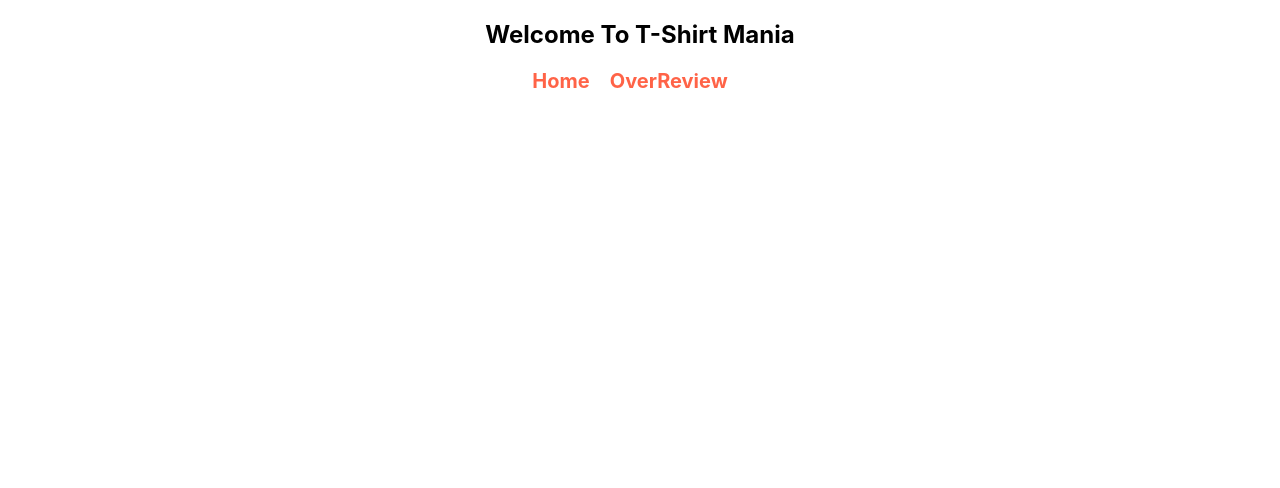
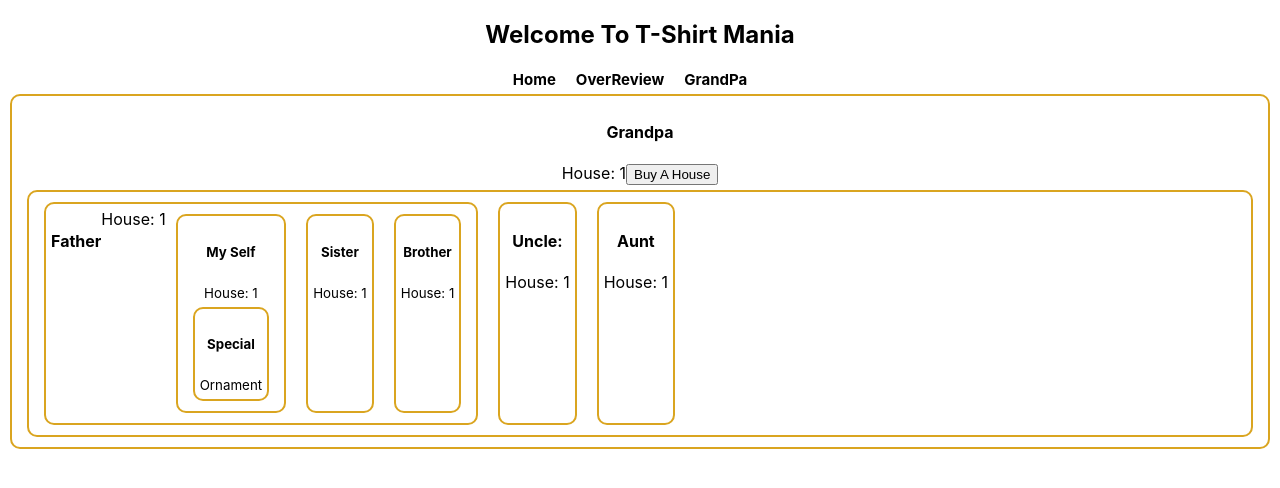
Before and after one commit to Pobarul-islam/T-Shirts-mania, a React (Create React App) app: page /grandpa in a window 1280 px wide. Shown: the top 488 px of the page. Built offline with nearby package versions, Linux system fonts and the light colour scheme.

Commit message:
some code added

```diff
--- a/src/App.js
+++ b/src/App.js
@@ -1,5 +1,6 @@
 import { Route, Routes } from 'react-router-dom';
 import './App.css';
+import Grandpa from './Components/Grandpa/Grandpa';
 import Header from './Components/Header/Header';
 import Home from './Components/Home/Home';
 import OrderReview from './Components/OrderReview/OrderReview';
@@ -12,6 +13,7 @@
         <Route path='/' element={<Home></Home>}></Route>
         <Route path='/home' element={<Home></Home>}></Route>
         <Route path='/orderReview' element={<OrderReview></OrderReview>}></Route>
+        <Route path='/grandpa' element={<Grandpa></Grandpa>}></Route>
       </Routes>
 
     </div>
--- /dev/null
+++ b/src/Components/Aunty/Aunty.js
@@ -0,0 +1,12 @@
+import React from 'react';
+
+const Aunty = ({house}) => {
+    return (
+        <div>
+            <h4>Aunt</h4>
+            <p>House: { house}</p>
+        </div>
+    );
+};
+
+export default Aunty;
--- /dev/null
+++ b/src/Components/Brother/Brother.js
@@ -0,0 +1,12 @@
+import React from 'react';
+
+const Brother = ({house}) => {
+    return (
+        <div>
+            <h5>Brother</h5>
+            <p><small>House: { house}</small></p>
+        </div>
+    );
+};
+
+export default Brother;
--- /dev/null
+++ b/src/Components/Father/Father.js
@@ -0,0 +1,18 @@
+import React from 'react';
+import Brother from '../Brother/Brother';
+import MySelf from '../MySelf/MySelf';
+import Sister from '../Sister/Sister';
+
+const Father = ({ house, ornaments }) => {
+  return (
+    <div style={{ display: "flex" }}>
+      <h4>Father</h4>
+      <p>House: {house}</p>
+      <MySelf house={house} ornaments={ornaments}></MySelf>
+      <Sister house={house}></Sister>
+      <Brother house={house}></Brother>
+    </div>
+  );
+};
+
+export default Father;
--- /dev/null
+++ b/src/Components/Grandpa/Grandpa.css
@@ -0,0 +1,10 @@
+.grandpa, .grandpa div{
+    border: 2px solid goldenrod;
+    margin: 5px 10px;
+    padding: 5px;
+    border-radius: 10px;
+}
+.grandpa p{
+    margin-top: 0;
+    margin-bottom: 0;
+}
--- /dev/null
+++ b/src/Components/Grandpa/Grandpa.js
@@ -0,0 +1,34 @@
+import React, { useState } from 'react';
+import './Grandpa.css'
+import Aunty from '../Aunty/Aunty';
+import Father from '../Father/Father';
+import Uncle from '../Uncle/Uncle';
+
+const Grandpa = () => {
+    const [house, setHouse] = useState(1);
+    const ornaments = 'Diamond Ring'
+    const handleBuyAHouse = () => {
+        const newHouseCount = house + 1;
+        setHouse(newHouseCount);
+    }
+
+    return (
+      <div className="grandpa">
+        <h4>Grandpa</h4>
+
+        <p>
+          House: {house}
+          <button onClick={handleBuyAHouse}>Buy A House</button>
+        </p>
+        <div>
+          <section style={{ display: "flex" }}>
+            <Father house={house} ornaments={ornaments}></Father>
+            <Uncle house={house}></Uncle>
+            <Aunty house={house}></Aunty>
+          </section>
+        </div>
+      </div>
+    );
+};
+
+export default Grandpa;
--- a/src/Components/Header/Header.css
+++ b/src/Components/Header/Header.css
@@ -1,11 +1,11 @@
 nav a{
     text-decoration: none;
     margin-right: 20px;
-    font-size: 20px;
+    font-size: 15px;
     font-weight: bold;
-    color: tomato;
+    color: black;
 
 }
 nav a:hover{
-    color: orange;
+    color: teal;
 }
--- a/src/Components/Header/Header.js
+++ b/src/Components/Header/Header.js
@@ -9,6 +9,7 @@
             <nav>
                 <Link to={'/home'}>Home</Link>
                 <Link to={'/orderReview'}>OverReview</Link>
+                <Link to="grandpa">GrandPa</Link>
             </nav>
         </div>
     );
--- /dev/null
+++ b/src/Components/MySelf/MySelf.js
@@ -0,0 +1,16 @@
+import React from 'react';
+import Special from '../Special/Special';
+
+const MySelf = ({ house, ornaments }) => {
+  return (
+    <div>
+      <h5>My Self</h5>
+      <p>
+        <small>House: {house}</small>
+      </p>
+      <Special ornaments={ornaments}></Special>
+    </div>
+  );
+};
+
+export default MySelf;
--- /dev/null
+++ b/src/Components/Sister/Sister.js
@@ -0,0 +1,12 @@
+import React from 'react';
+
+const Sister = ({house}) => {
+    return (
+        <div>
+            <h5>Sister</h5>
+            <p><small>House: { house}</small></p>
+        </div>
+    );
+};
+
+export default Sister;
--- /dev/null
+++ b/src/Components/Special/Special.js
@@ -0,0 +1,12 @@
+import React from 'react';
+
+const Special = (ornaments) => {
+  return (
+    <div>
+          <h5>Special</h5>
+          <p><small>Ornament</small></p>
+    </div>
+  );
+};
+
+export default Special;
--- /dev/null
+++ b/src/Components/Uncle/Uncle.js
@@ -0,0 +1,12 @@
+import React from 'react';
+
+const Uncle = ({house}) => {
+    return (
+        <div>
+            <h4>Uncle:</h4>
+            <p>House: { house}</p>
+        </div>
+    );
+};
+
+export default Uncle;
```
